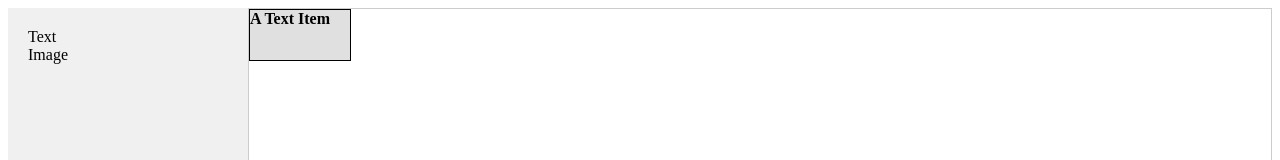
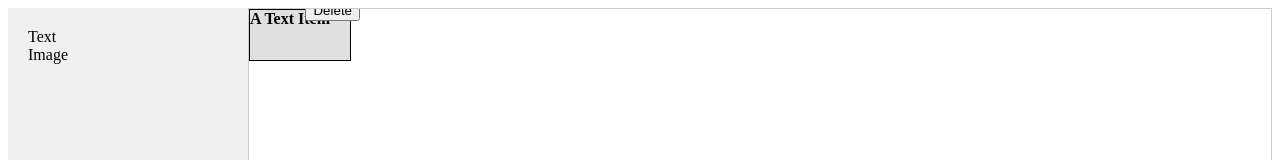
Before and after one commit to vin51435/MyAll, a React (Vite) app: page / in a window 1280 px wide. Both pictures are taken after a click on the element "Text". Shown: the top 160 px of the page. Built offline with nearby package versions, Linux system fonts and the light colour scheme.

Commit message:
Added_Delete

```diff
--- a/src/App.jsx
+++ b/src/App.jsx
@@ -1,11 +1,15 @@
 import { useState } from 'react';
 import Main from './views/Main';
+import { HTML5Backend } from 'react-dnd-html5-backend'
+import { DndProvider } from 'react-dnd'
 
 function App() {
 
   return (
     <>
+    <DndProvider backend={HTML5Backend}>
       <Main />
+    </DndProvider>
     </>
   );
 }
--- a/src/views/Main.jsx
+++ b/src/views/Main.jsx
@@ -1,11 +1,9 @@
-/* eslint-disable no-unused-vars */
 import React, { useState } from 'react';
 import Sidebar from './components/Sidebar';
 import DraggableItem from './components/DraggableItems';
-import { DndProvider } from 'react-dnd';
-import { HTML5Backend } from 'react-dnd-html5-backend';
+import { useDrop } from 'react-dnd';
 
-const MainPage = () => {
+const Whatsapp = () => {
   const [draggedComponents, setDraggedComponents] = useState([]);
   const [canvasSize, setCanvasSize] = useState({ width: 800, height: 600 });
 
@@ -38,18 +36,53 @@ const MainPage = () => {
     });
   };
 
+  const handleDropFromSidebar = (item, monitor) => {
+    console.log('handleDropFromSidebar ran', monitor, monitor.getClientOffset());
+    const dropResult = monitor.getClientOffset();
+
+    if (dropResult) {
+      const newItem = {
+        type: item.type,
+        position: {
+          x: dropResult.x - 200,
+          y: dropResult.y - 25,
+        },
+      };
+
+      setDraggedComponents((prev) => [...prev, newItem]);
+    }
+  };
+
+  const [, drop] = useDrop({
+    accept: 'SIDEBAR_ITEM',
+    drop: (item, monitor) => handleDropFromSidebar(item, monitor)
+  });
+
+  const handleDelete = (index) => {
+    setDraggedComponents((prev) => prev.filter((_, i) => i !== index));
+  }
+
   return (
-    <DndProvider backend={HTML5Backend}>
-      <div style={{ display: 'flex' }}>
-        <Sidebar onItemClick={handleSidebarItemClick} />
-        <div style={{ flex: 1, padding: '20px', position: 'relative', width: canvasSize.width, height: canvasSize.height, border: '1px solid #ccc', overflow: 'hidden' }}>
-          {draggedComponents.map((component, index) => (<>
-            <DraggableItem key={index} index={index} component={component} onDrag={handleDrag} />
-          </>))}
-        </div>
+    <div style={{ display: 'flex' }}>
+      <Sidebar onSidebarItemClick={handleSidebarItemClick} />
+      <div
+        ref={drop}
+        style={{
+          flex: 1,
+          padding: '20px',
+          position: 'relative',
+          width: canvasSize.width,
+          height: canvasSize.height,
+          border: '1px solid #ccc',
+          overflow: 'hidden'
+        }}
+      >
+        {draggedComponents.map((component, index) => (
+          <DraggableItem key={index} index={index} component={component} onDrag={handleDrag} onDelete={handleDelete}/>
+        ))}
       </div>
-    </DndProvider>
+    </div>
   );
 };
 
-export default MainPage;
+export default Whatsapp;
--- a/src/views/components/DraggableItems.jsx
+++ b/src/views/components/DraggableItems.jsx
@@ -1,64 +1,79 @@
-import React from 'react'
-import { useDrag } from 'react-dnd'
+// DraggableItem.js
+import React from 'react';
+import { useDrag } from 'react-dnd';
 
-const DraggableItem = ({ component, index, onDrag }) => {
+const DraggableItem = ({ component, index, onDrag, onDelete }) => {
   const [{ isDragging }, drag] = useDrag({
     type: 'COMPONENT',
     item: { type: component.type, index },
     collect: (monitor) => ({
-      isDragging: !!monitor.isDragging()
+      isDragging: !!monitor.isDragging(),
     }),
     end: (item, monitor) => {
-      const delta = monitor.getDifferenceFromInitialOffset()
+      const delta = monitor.getDifferenceFromInitialOffset();
       if (delta) {
-        onDrag(index, delta)
+        onDrag(index, delta);
       }
-    }
-  })
+    },
+  });
 
   const getDynamicStyles = () => {
     switch (component.type) {
       case 'Text':
-        return { width: '100px', height: '50px', fontSize: '16px', fontWeight: 'bold' }
+        return { width: '100px', height: '50px', fontSize: '16px', fontWeight: 'bold' };
       case 'Image':
-        return { width: '150px', height: '100px' }
+        return { width: '150px', height: '100px' };
       default:
-        return { width: '100px', height: '50px' }
+        return { width: '100px', height: '50px' };
     }
-  }
+  };
 
-  const dynamicStyles = getDynamicStyles()
+  const dynamicStyles = getDynamicStyles();
 
   const renderItemContent = (component) => {
     switch (component.type) {
       case 'Text':
-        return <span>A Text Item</span>
+        return <span>A Text Item</span>;
       case 'Image':
-        return <img src="path/to/image.png" alt="Image Item" style={{ width: '100%', height: '100%', objectFit: 'cover' }} />
+        return (
+          <img
+            src="path/to/image.png"
+            alt="Image Item"
+            style={{ width: '100%', height: '100%', objectFit: 'cover' }}
+          />
+        );
       default:
-        return <span>{component.type}</span>
+        return <span>{component.type}</span>;
     }
-  }
+  };
 
   return (
     <div
-      ref={(node) => drag(node)}
       style={{
-        width: dynamicStyles.width,
-        height: dynamicStyles.height,
-        background: isDragging ? '#87CEEB' : '#e0e0e0',
         position: 'absolute',
         left: component.position.x,
         top: component.position.y,
-        cursor: 'move',
-        opacity: isDragging ? 0 : 1,
         border: '1px solid #000',
-        ...dynamicStyles
+        ...dynamicStyles,
       }}
     >
-      {renderItemContent(component)}
+      <div
+        ref={(node) => drag(node)}
+        style={{
+          width: dynamicStyles.width,
+          height: dynamicStyles.height,
+          background: isDragging ? '#87CEEB' : '#e0e0e0',
+          cursor: 'move',
+          opacity: isDragging ? 0 : 1,
+        }}
+      >
+        {renderItemContent(component)}
+      </div>
+      <button onClick={() => onDelete(index)} style={{ position: 'absolute', top: '-10px', right: '-10px' }}>
+        Delete
+      </button>
     </div>
-  )
-}
+  );
+};
 
-export default DraggableItem
+export default DraggableItem;
--- a/src/views/components/Sidebar.jsx
+++ b/src/views/components/Sidebar.jsx
@@ -1,15 +1,13 @@
 import React from 'react'
+import SidebarItem from './SidebarItem'
 
-const Sidebar = ({ onItemClick }) => {
-  const handleItemClick = (component) => {
-    onItemClick(component)
-  }
+const Sidebar = ({ onSidebarItemClick  }) => {
 
   return (
     <div className='side' style={{ width: '200px', background: '#f0f0f0', padding: '20px' }}>
-      <div className='m-1 bg-success cursor-pointer' onClick={() => handleItemClick('Text')}>Text</div>
-      <div className='m-1 bg-success cursor-pointer' onClick={() => handleItemClick('Img')}>Image</div>
-    </div>
+    <SidebarItem type='Text' onSidebarItemClick={onSidebarItemClick}/>
+    <SidebarItem type='Image' onSidebarItemClick={onSidebarItemClick}/>
+  </div>
   )
 }
 
--- /dev/null
+++ b/src/views/components/SidebarItem.jsx
@@ -0,0 +1,29 @@
+import React from 'react';
+import { useDrag } from 'react-dnd';
+
+const SidebarItem = ({ type, onSidebarItemClick }) => {
+  const [{ isDragging }, drag] = useDrag({
+    type: 'SIDEBAR_ITEM',
+    item: { type },
+    collect: (monitor) => ({
+      isDragging: !!monitor.isDragging()
+    })
+  });
+
+  const handleClick = () => {
+    onSidebarItemClick(type);
+  }
+
+    return (
+      <div
+        onClick={handleClick}
+        ref={drag}
+        className='m-1 bg-success cursor-pointer'
+        style={{ opacity: isDragging ? 0.5 : 1 }}
+      >
+        {type}
+      </div>
+    );
+  };
+
+  export default SidebarItem;
```
